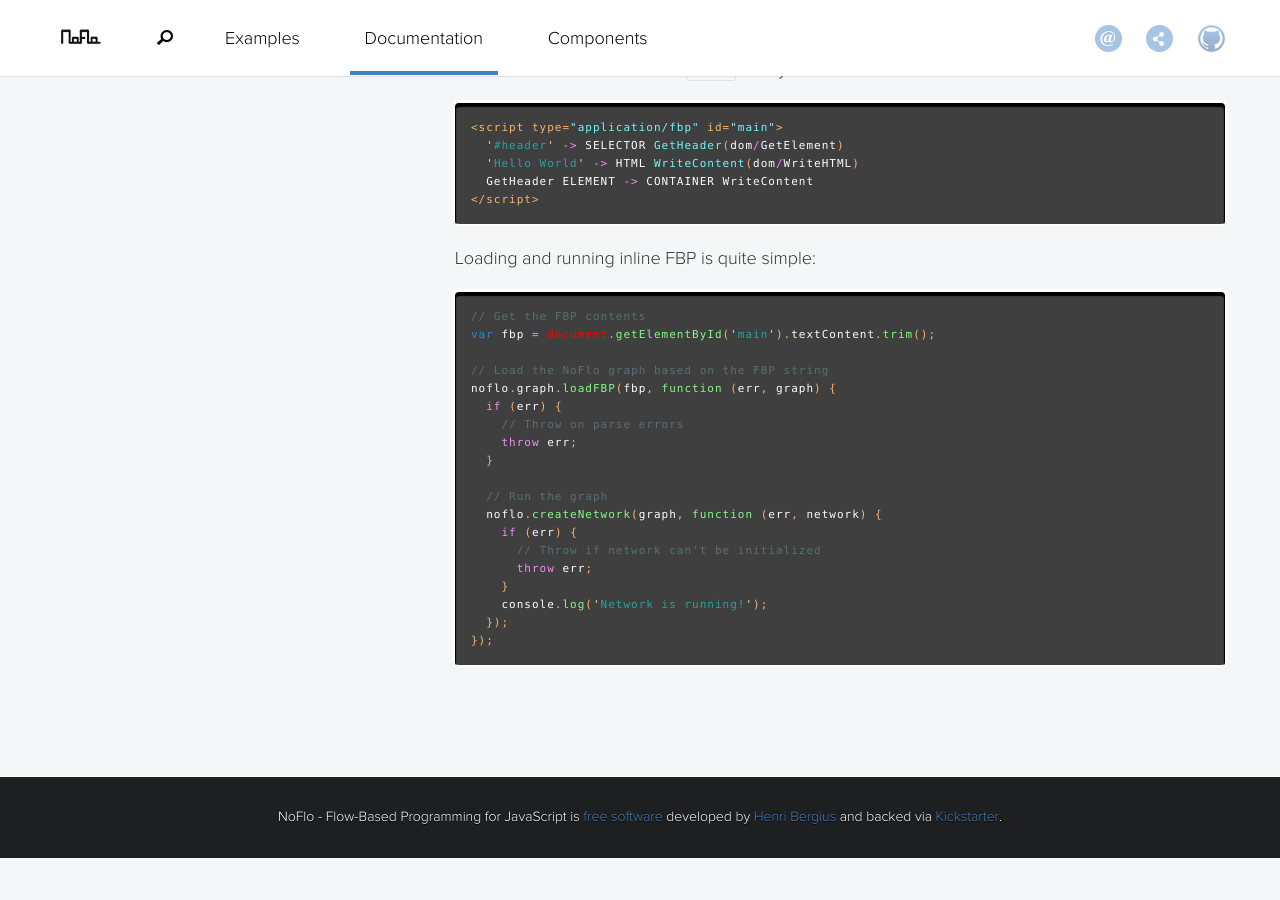
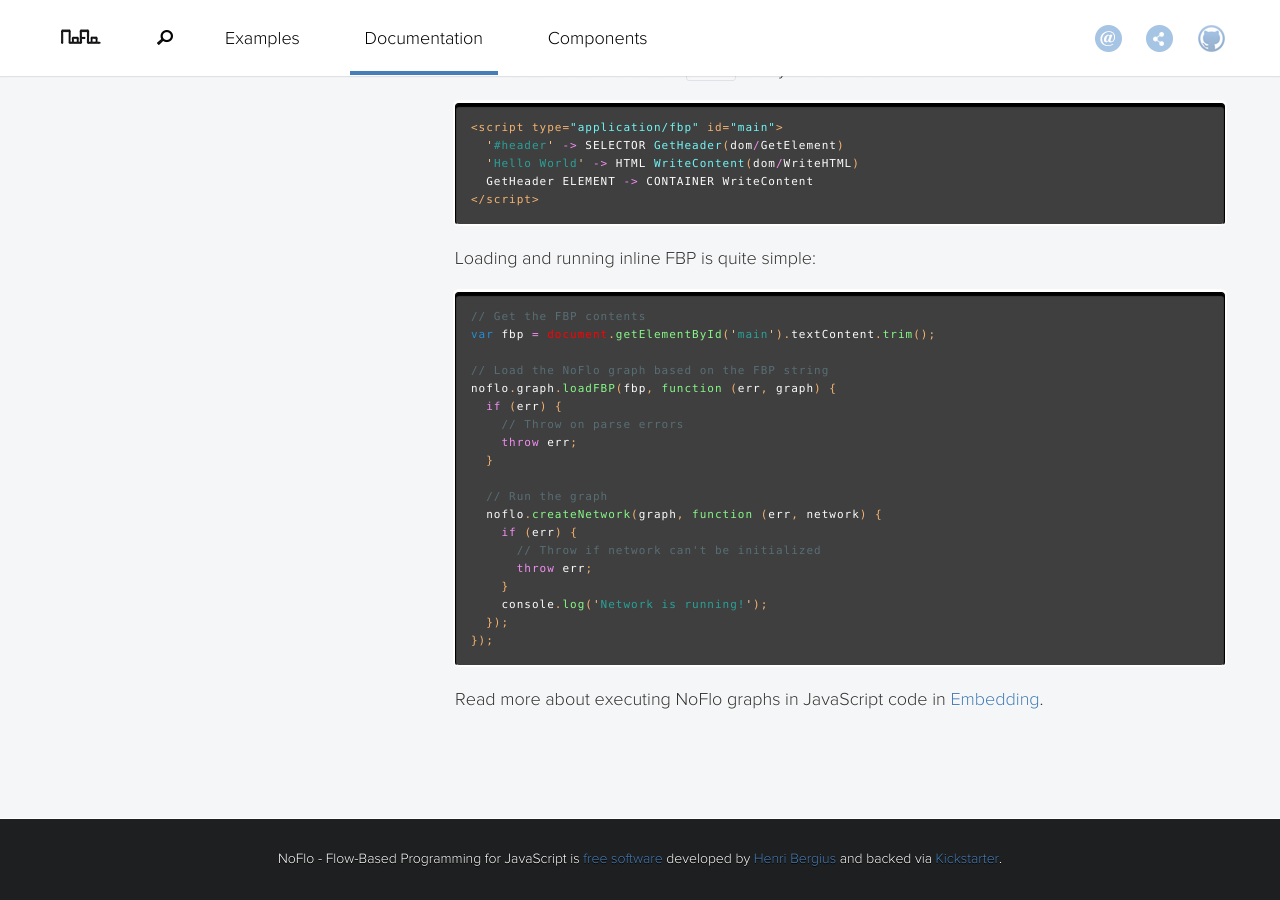
Before and after one commit to noflo/noflo.github.io, a Jekyll site: the page built from documentation/_posts/2017-02-01-graphs.md, in a window 1280 px wide and 900 px high, scrolled down 4586 px. Built offline with Jekyll 4.4.1, drawn with Linux system fonts in a browser that asks for light colours; nearby versions of some CDN libraries; before the commit the page ends 5444 px from its top, so only the background shows below that.

Commit message:
Point to embedding docs

````diff
--- a/documentation/_posts/2017-02-01-graphs.md
+++ b/documentation/_posts/2017-02-01-graphs.md
@@ -220,3 +220,5 @@ noflo.graph.loadFBP(fbp, function (err, graph) {
   });
 });
 ```
+
+Read more about executing NoFlo graphs in JavaScript code in [Embedding](../embedding/).
````
